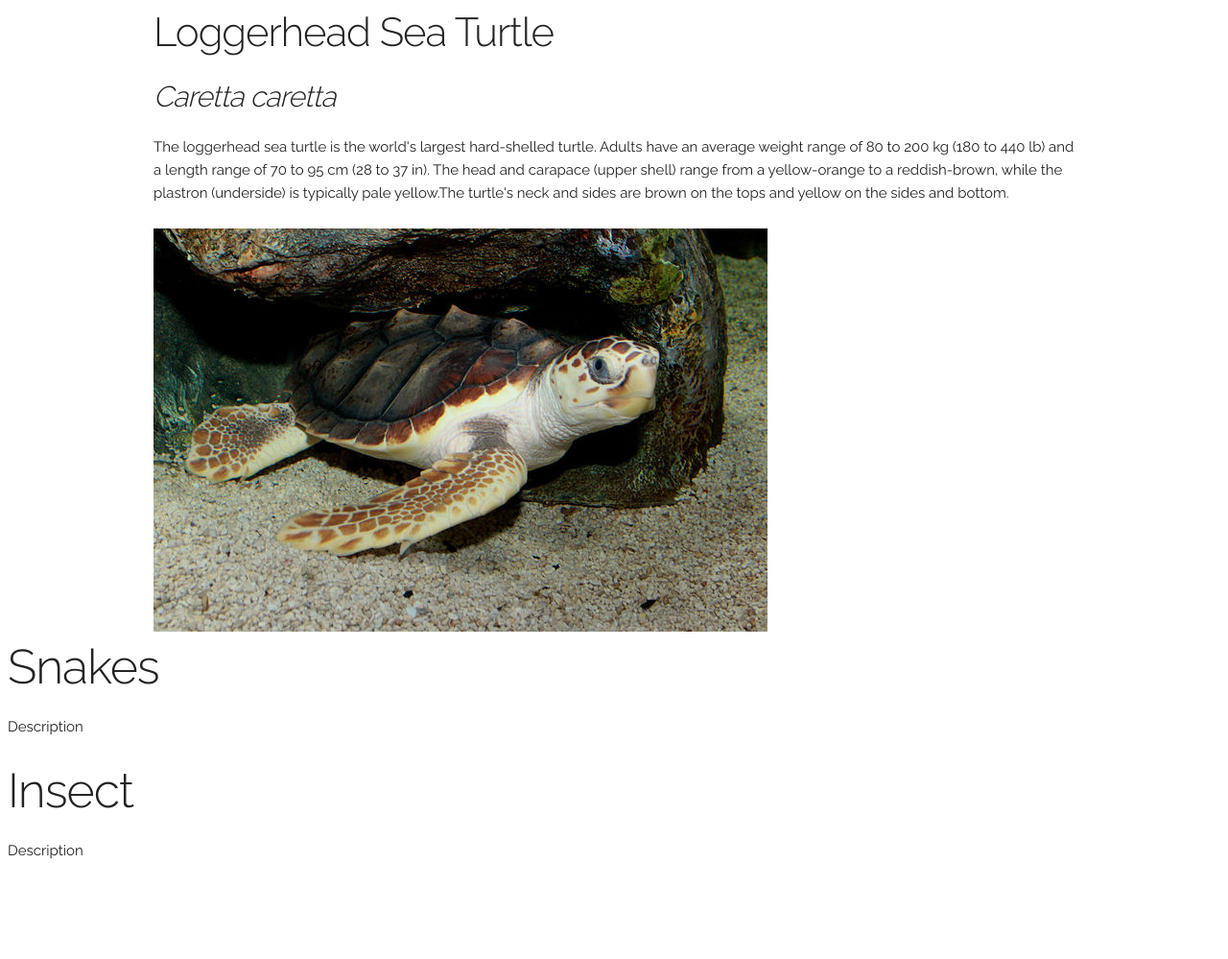
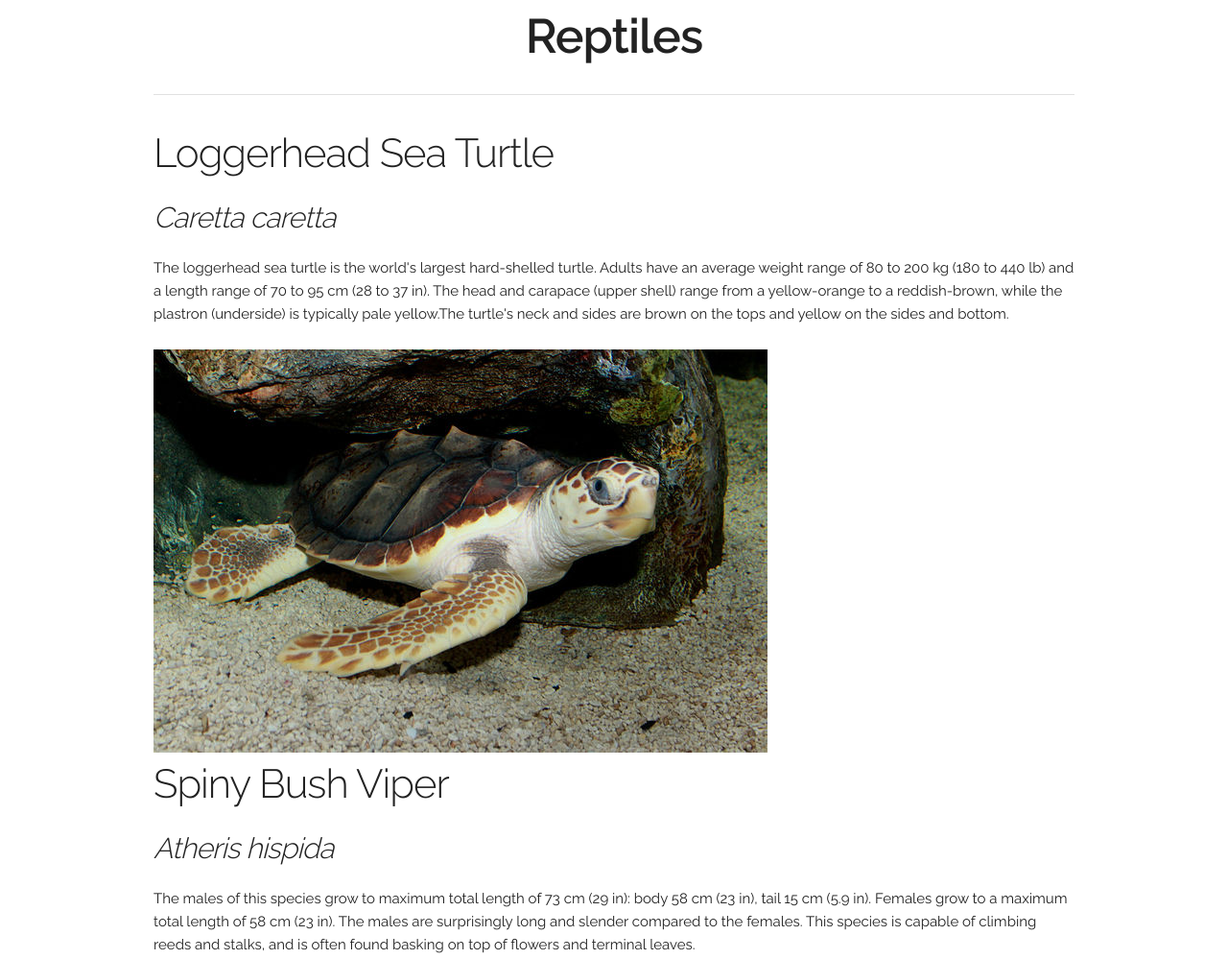
Before and after one commit to erbombla/reptiles, a plain HTML site: page index.html in a window 1280 px wide. Shown: the top 999 px of the page at 96% size. Before the commit the page ends 923 px from the top, so only its background shows below. Drawn offline with Linux system fonts and the light colour scheme.

Commit message:
add content about snake and beetle, with images and added more html pages

```diff
--- a/css/styles.css
+++ b/css/styles.css
@@ -0,0 +1,3 @@
+.header {
+  text-align: center;
+}
--- a/index.html
+++ b/index.html
@@ -11,19 +11,25 @@
   </head>
   <body>
       <div class="container">
-        <di   v id="turtle">
+        <h1 class="header"><strong>Reptiles</strong></h1>
+        <hr>
+        <div id="turtle">
           <h2>Loggerhead Sea Turtle</h2>
             <h4><em>Caretta caretta</em></h4>
             <p>The loggerhead sea turtle is the world's largest hard-shelled turtle. Adults have an average weight range of 80 to 200 kg (180 to 440 lb) and a length range of 70 to 95 cm (28 to 37 in). The head and carapace (upper shell) range from a yellow-orange to a reddish-brown, while the plastron (underside) is typically pale yellow.The turtle's neck and sides are brown on the tops and yellow on the sides and bottom.</p>
             <img src = "img/turtle.jpg">
         </div>
         <div id="snake">
-          <h1>Snakes</h1>
-            <p>Description</p>
+          <h2>Spiny Bush Viper</h2>
+            <h4><em>Atheris hispida</em></h4>
+            <p>The males of this species grow to maximum total length of 73 cm (29 in): body 58 cm (23 in), tail 15 cm (5.9 in). Females grow to a maximum total length of 58 cm (23 in). The males are surprisingly long and slender compared to the females. This species is capable of climbing reeds and stalks, and is often found basking on top of flowers and terminal leaves.</p>
+            <img src = "img/viper.jpg">
         </div>
-        <div id="insect">
-          <h1>Insect</h1>
-            <p>Description</p>
+        <div id="beetle">
+          <h2>Golden Stag Beetle</h2>
+            <h4>Lamprima aurata</h4>
+            <p>The golden stag beetle is a species of beetle in the family Lucanidae. It measures between 15 and 25mm in length and is relatively common in eastern Australia. It feeds mainly on vegetation such as Eucalyptus or Acacia.</p>
+            <img src = "img/beetle.jpg">
         </div>
       </div>
 
--- a/js/scripts.js
+++ b/js/scripts.js
@@ -0,0 +1,6 @@
+//Buisness logic:
+
+//User Interface:
+$(function() {
+
+}
```
Also changed, not shown: img/beetle.jpg (added), img/viper.jpg (added), index2.html (added), index3.html (added).
